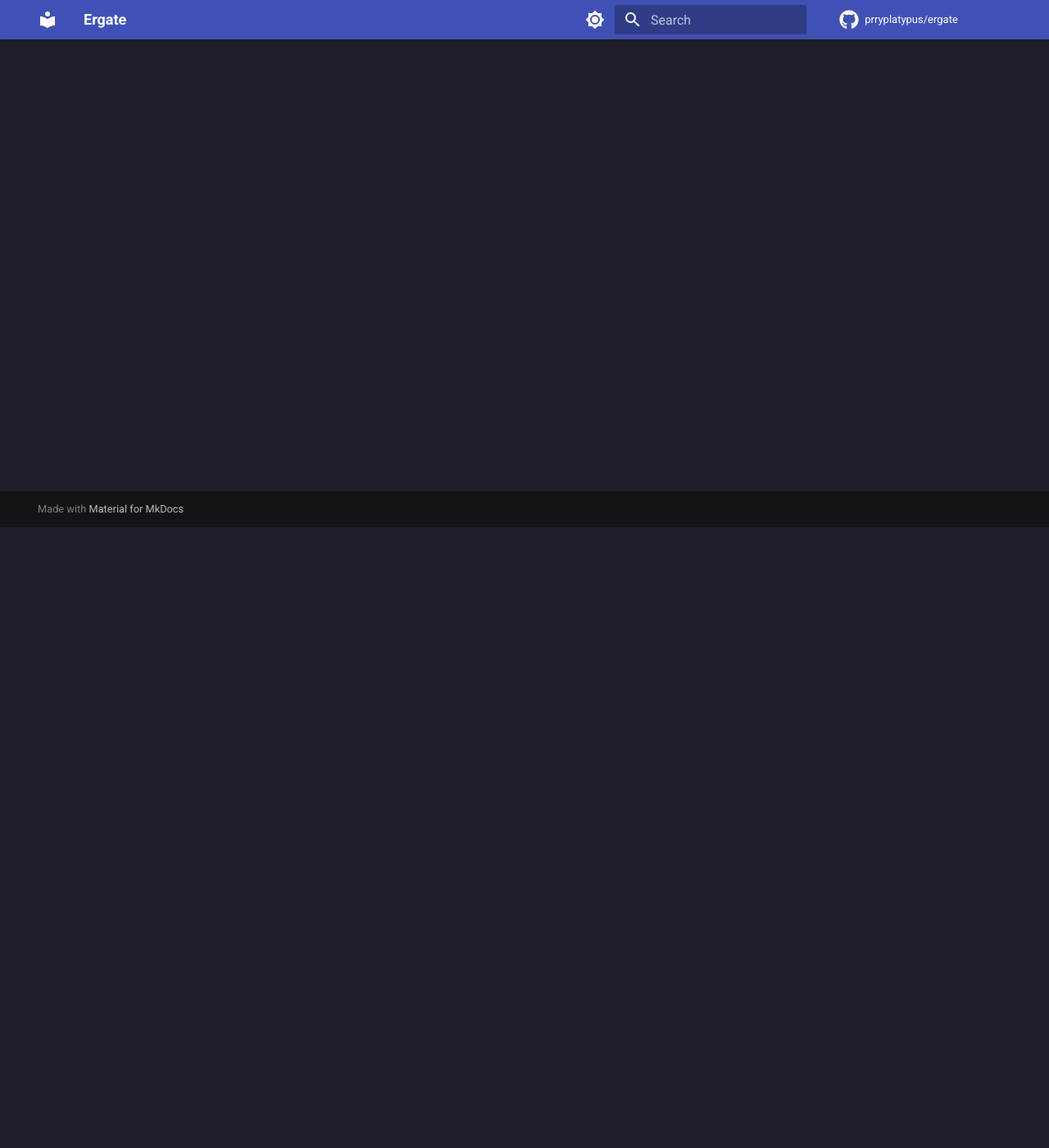
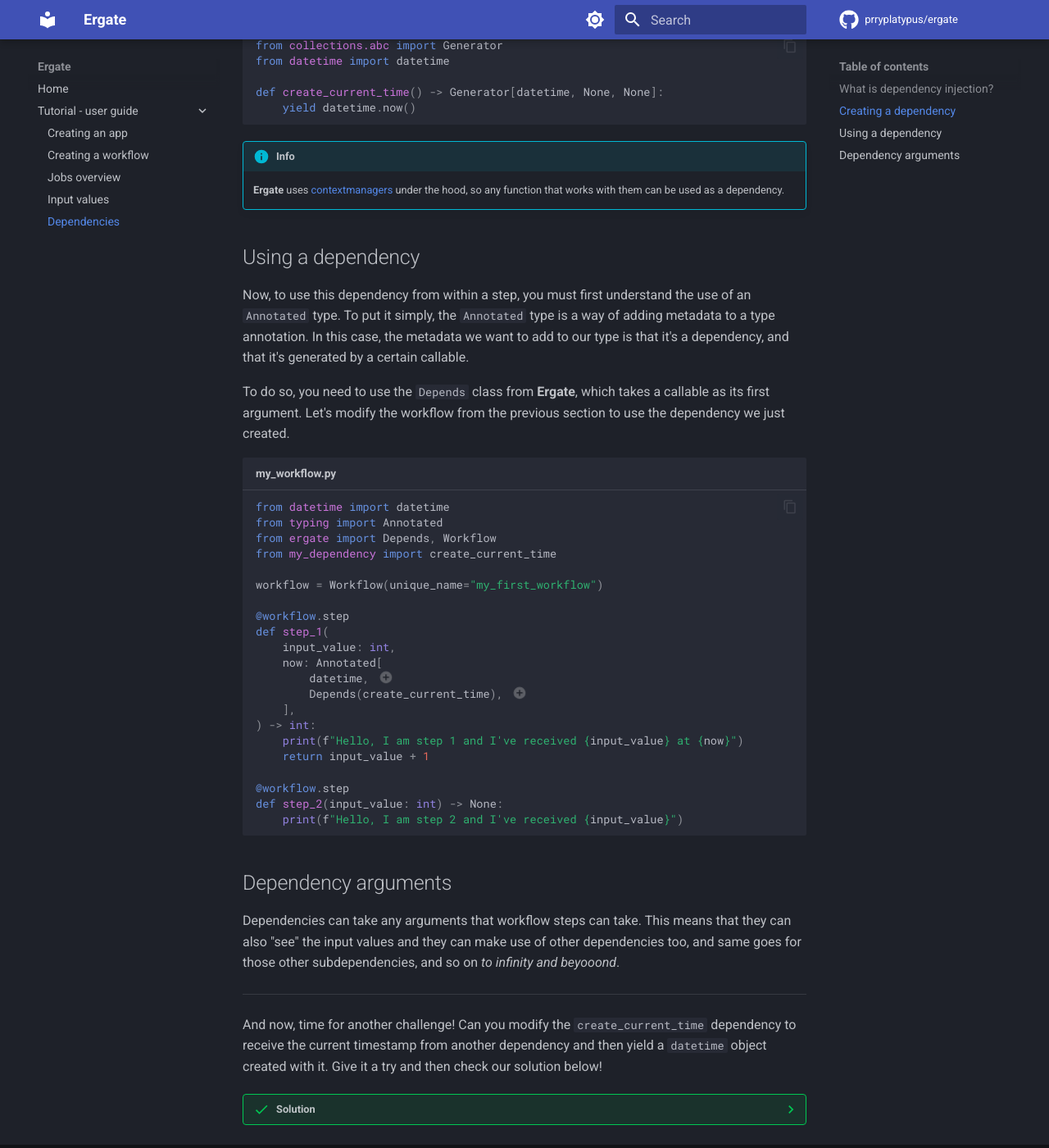
Before and after one commit to prryplatypus/ergate, an MkDocs documentation site: the page built from docs/docs/basics/dependencies.md, in a window 1280 px wide and 1400 px high, scrolled down 757 px. Shown: the whole window at 82% size. Built offline with MkDocs 1.6.1 and Material for MkDocs 9.7.7, drawn with Linux system fonts in a browser that asks for light colours; comment, search, counter and statistics services are not loaded; some of the changed text lies outside the part shown.

Commit message:
Finish dependency docs

````diff
--- a/docs/docs/basics/dependencies.md
+++ b/docs/docs/basics/dependencies.md
@@ -8,3 +8,80 @@
 Dependency injection is a way through which your code declares what dependencies it needs to run, and where your code doesn't explicitly create that dependency when it needs to use it, but rather lets the underlying system/application (in this case, **Ergate**) automatically create those dependencies for it.
 
 Dependency injection is an extremely powerful tool, since it allows you to do things like easily having common shared logic in your code and easily sharing common dependencies across different surfaces of your application, amongst other things; all of it while reducing code repetition.
+
+
+## Creating a dependency
+
+To use dependencies in **Ergate**, you'll need a function that `yield`s a dependency. It's important to note that the function must `yield` one time only. As an example, let's create a dependency that returns a `datetime` object representing the current time.
+
+```py title="my_dependency.py"
+from collections.abc import Generator
+from datetime import datetime
+
+def create_current_time() -> Generator[datetime, None, None]:
+    yield datetime.now()
+```
+
+!!! info
+    **Ergate** uses [contextmanagers](https://docs.python.org/3/library/contextlib.html#contextlib.contextmanager) under the hood, so any function that works with them can be used as a dependency.
+
+
+## Using a dependency
+
+Now, to use this dependency from within a step, you must first understand the use of an `Annotated` type. To put it simply, the `Annotated` type is a way of adding metadata to a type annotation. In this case, the metadata we want to add to our type is that it's a dependency, and that it's generated by a certain callable.
+
+To do so, you need to use the `Depends` class from **Ergate**, which takes a callable as its first argument. Let's modify the workflow from the previous section to use the dependency we just created.
+
+```py title="my_workflow.py"
+from datetime import datetime
+from typing import Annotated
+from ergate import Depends, Workflow
+from my_dependency import create_current_time
+
+workflow = Workflow(unique_name="my_first_workflow")
+
+@workflow.step
+def step_1(
+    input_value: int,
+    now: Annotated[
+        datetime, # (1)!
+        Depends(create_current_time), # (2)!
+    ],
+) -> int:
+    print(f"Hello, I am step 1 and I've received {input_value} at {now}")
+    return input_value + 1
+
+@workflow.step
+def step_2(input_value: int) -> None:
+    print(f"Hello, I am step 2 and I've received {input_value}")
+```
+
+1. The first argument is the actual type of the `now` argument. This is what type checkers will see it as.
+2. Any subsequent arguments are the metadata we want to add to the type. In this case, we're saying that `now` is a dependency that is generated by the `create_current_time` callable.
+
+
+## Dependency arguments
+
+Dependencies can take any arguments that workflow steps can take. This means that they can also "see" the input values and they can make use of other dependencies too, and same goes for those other subdependencies, and so on *to infinity and beyooond*.
+
+---
+
+And now, time for another challenge! Can you modify the `create_current_time` dependency to receive the current timestamp from another dependency and then yield a `datetime` object created with it. Give it a try and then check our solution below!
+
+??? success "Solution"
+
+    ```py title="my_dependency.py"
+    from collections.abc import Generator
+    from datetime import datetime
+
+    def create_current_timestamp() -> Generator[float, None, None]:
+        yield datetime.now().timestamp()
+
+    def create_current_time(
+        timestamp: Annotated[
+            float,
+            Depends(create_current_timestamp),
+        ]
+    ) -> Generator[datetime, None, None]:
+        yield datetime.fromtimestamp(timestamp)
+    ```
````
